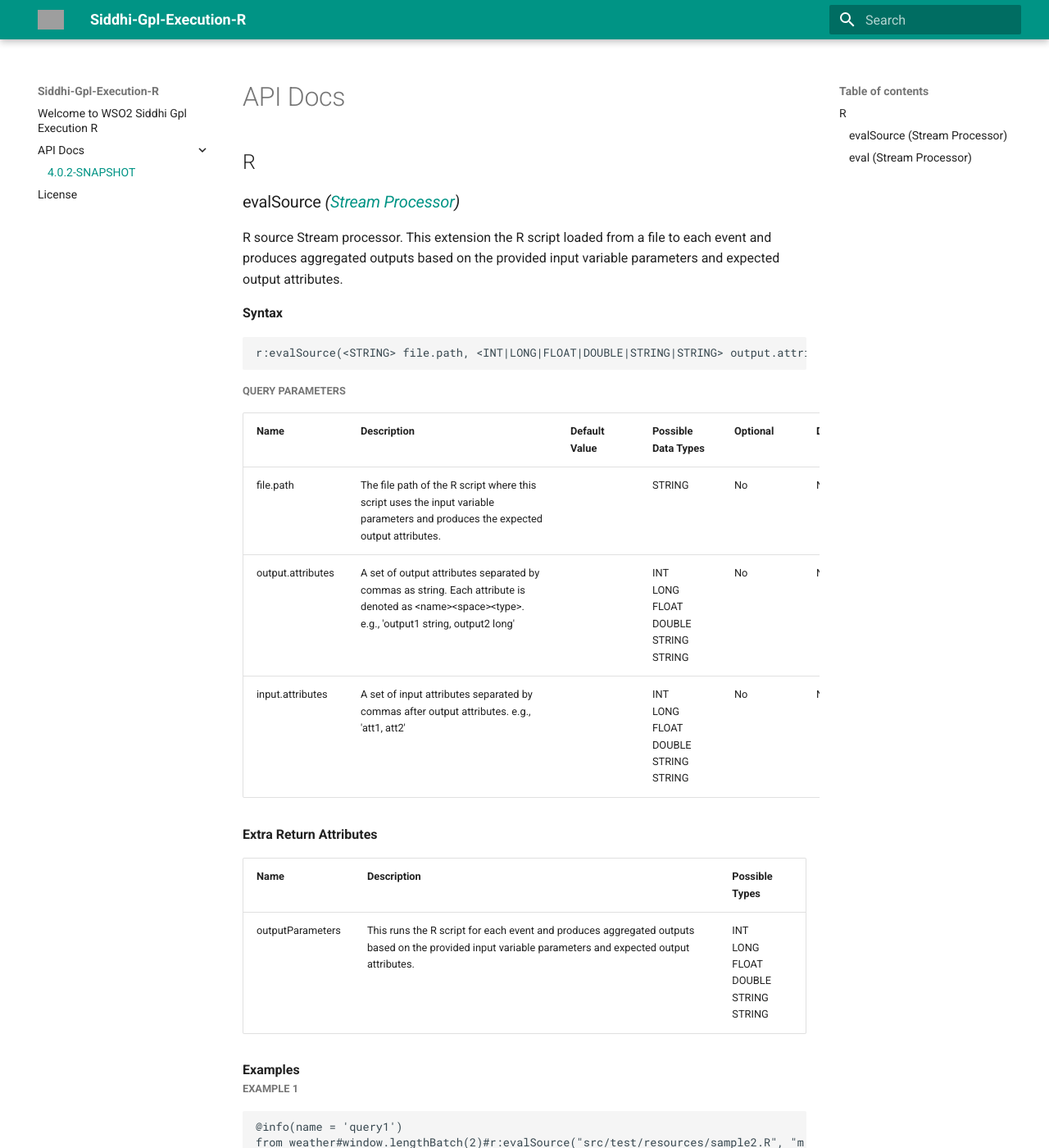
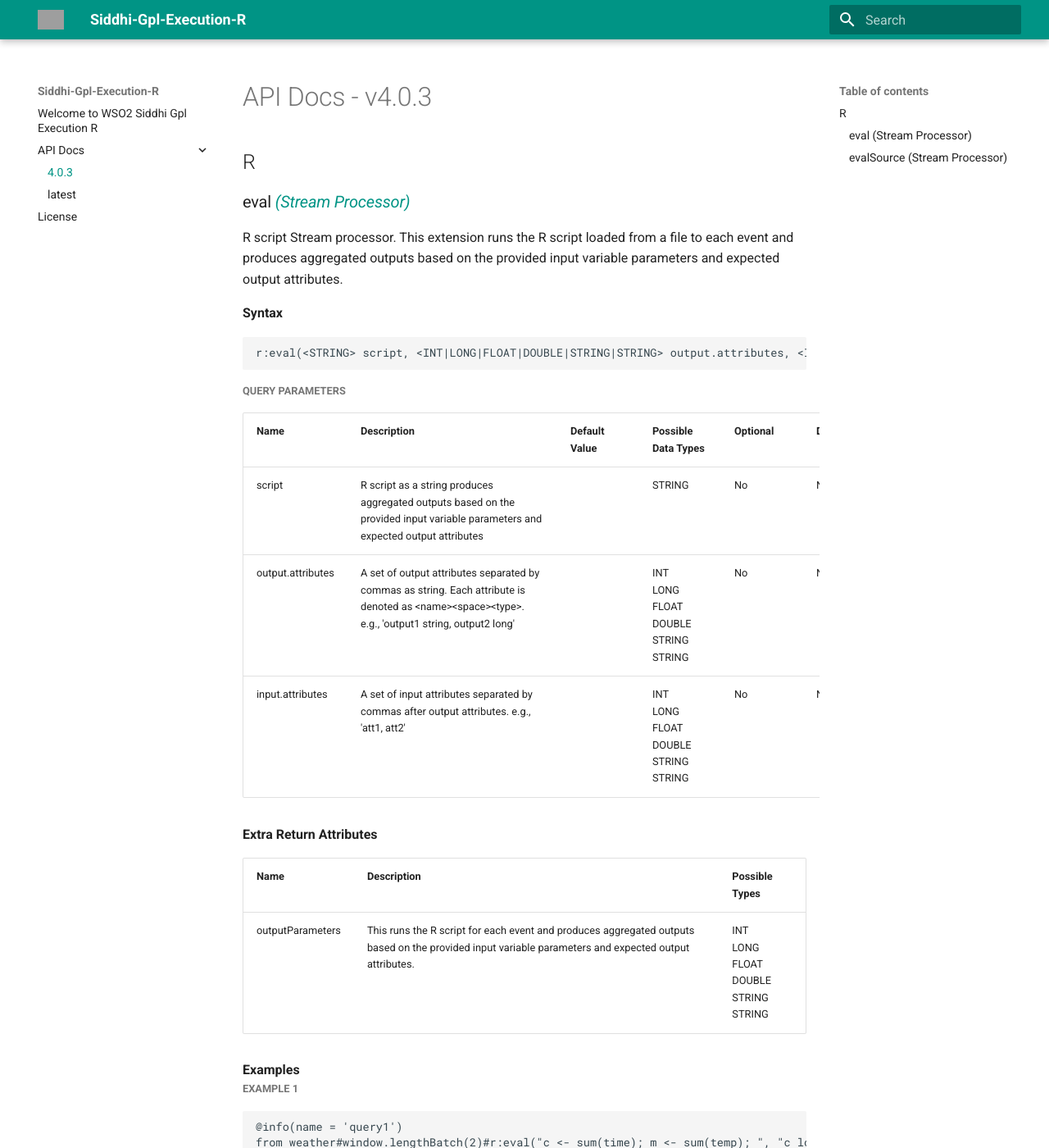
Before and after one commit to wso2-extensions/siddhi-gpl-execution-r, an MkDocs documentation site: the page built from docs/api/4.0.3.md, in a window 1280 px wide and 1400 px high. Shown: the whole window at 82% size. Built offline with MkDocs 1.6.1 and Material for MkDocs 9.7.7, drawn with Linux system fonts in a browser that asks for light colours; old or Windows-style settings are respelled for this version of MkDocs; some of the changed text lies outside the part shown; grey boxes are pictures that could not be loaded.

Commit message:
[WSO2-Release] [Release 4.0.3] update documentation for release 4.0.3

````diff
--- a/docs/api/4.0.2-SNAPSHOT.md
+++ b/docs/api/4.0.3.md
@@ -1,8 +1,76 @@
-# API Docs
+# API Docs - v4.0.3
 
 ## R
 
-### evalSource *(<a target="_blank" href="https://wso2.github.io/siddhi/documentation/siddhi-4.0/#stream-processors">Stream Processor</a>)*
+### eval *<a target="_blank" href="https://wso2.github.io/siddhi/documentation/siddhi-4.0/#stream-processor">(Stream Processor)</a>*
+
+<p style="word-wrap: break-word">R script Stream processor. This extension runs the R script loaded from a file to each event and produces aggregated outputs based on the provided input variable parameters and expected output attributes.</p>
+
+<span id="syntax" class="md-typeset" style="display: block; font-weight: bold;">Syntax</span>
+```
+r:eval(<STRING> script, <INT|LONG|FLOAT|DOUBLE|STRING|STRING> output.attributes, <INT|LONG|FLOAT|DOUBLE|STRING|STRING> input.attributes)
+```
+
+<span id="query-parameters" class="md-typeset" style="display: block; color: rgba(0, 0, 0, 0.54); font-size: 12.8px; font-weight: bold;">QUERY PARAMETERS</span>
+<table>
+    <tr>
+        <th>Name</th>
+        <th style="min-width: 20em">Description</th>
+        <th>Default Value</th>
+        <th>Possible Data Types</th>
+        <th>Optional</th>
+        <th>Dynamic</th>
+    </tr>
+    <tr>
+        <td style="vertical-align: top">script</td>
+        <td style="vertical-align: top; word-wrap: break-word">R script as a string produces aggregated outputs based on the provided input variable parameters and expected output attributes</td>
+        <td style="vertical-align: top"></td>
+        <td style="vertical-align: top">STRING</td>
+        <td style="vertical-align: top">No</td>
+        <td style="vertical-align: top">No</td>
+    </tr>
+    <tr>
+        <td style="vertical-align: top">output.attributes</td>
+        <td style="vertical-align: top; word-wrap: break-word">A set of output attributes separated by commas as string. Each attribute is denoted as &lt;name&gt;&lt;space&gt;&lt;type&gt;. e.g., 'output1 string, output2 long'</td>
+        <td style="vertical-align: top"></td>
+        <td style="vertical-align: top">INT<br>LONG<br>FLOAT<br>DOUBLE<br>STRING<br>STRING</td>
+        <td style="vertical-align: top">No</td>
+        <td style="vertical-align: top">No</td>
+    </tr>
+    <tr>
+        <td style="vertical-align: top">input.attributes</td>
+        <td style="vertical-align: top; word-wrap: break-word">A set of input attributes separated by commas after output attributes. e.g., 'att1, att2'</td>
+        <td style="vertical-align: top"></td>
+        <td style="vertical-align: top">INT<br>LONG<br>FLOAT<br>DOUBLE<br>STRING<br>STRING</td>
+        <td style="vertical-align: top">No</td>
+        <td style="vertical-align: top">No</td>
+    </tr>
+</table>
+<span id="extra-return-attributes" class="md-typeset" style="display: block; font-weight: bold;">Extra Return Attributes</span>
+<table>
+    <tr>
+        <th>Name</th>
+        <th style="min-width: 20em">Description</th>
+        <th>Possible Types</th>
+    </tr>
+    <tr>
+        <td style="vertical-align: top">outputParameters</td>
+        <td style="vertical-align: top; word-wrap: break-word">This runs the R script for each event and produces  aggregated outputs based on the provided input variable parameters and expected output attributes.</td>
+        <td style="vertical-align: top">INT<br>LONG<br>FLOAT<br>DOUBLE<br>STRING<br>STRING</td>
+    </tr>
+</table>
+
+<span id="examples" class="md-typeset" style="display: block; font-weight: bold;">Examples</span>
+<span id="example-1" class="md-typeset" style="display: block; color: rgba(0, 0, 0, 0.54); font-size: 12.8px; font-weight: bold;">EXAMPLE 1</span>
+```
+@info(name = 'query1')
+from weather#window.lengthBatch(2)#r:eval("c <- sum(time); m <- sum(temp); ", "c long, m double", time, temp)
+select *
+insert into dataOut;
+```
+<p style="word-wrap: break-word">TBD</p>
+
+### evalSource *<a target="_blank" href="https://wso2.github.io/siddhi/documentation/siddhi-4.0/#stream-processor">(Stream Processor)</a>*
 
 <p style="word-wrap: break-word">R source Stream processor. This extension the R script loaded from a file to each event and produces aggregated outputs based on the provided input variable parameters and expected output attributes.</p>
 
@@ -69,71 +137,3 @@
 insert into dataOut;
 ```
 <p style="word-wrap: break-word">This r source function takes in a r script file location and computes the output as defined in the file.</p>
-
-### eval *(<a target="_blank" href="https://wso2.github.io/siddhi/documentation/siddhi-4.0/#stream-processors">Stream Processor</a>)*
-
-<p style="word-wrap: break-word">R script Stream processor. This extension runs the R script loaded from a file to each event and produces aggregated outputs based on the provided input variable parameters and expected output attributes.</p>
-
-<span id="syntax" class="md-typeset" style="display: block; font-weight: bold;">Syntax</span>
-```
-r:eval(<STRING> script, <INT|LONG|FLOAT|DOUBLE|STRING|STRING> output.attributes, <INT|LONG|FLOAT|DOUBLE|STRING|STRING> input.attributes)
-```
-
-<span id="query-parameters" class="md-typeset" style="display: block; color: rgba(0, 0, 0, 0.54); font-size: 12.8px; font-weight: bold;">QUERY PARAMETERS</span>
-<table>
-    <tr>
-        <th>Name</th>
-        <th style="min-width: 20em">Description</th>
-        <th>Default Value</th>
-        <th>Possible Data Types</th>
-        <th>Optional</th>
-        <th>Dynamic</th>
-    </tr>
-    <tr>
-        <td style="vertical-align: top">script</td>
-        <td style="vertical-align: top; word-wrap: break-word">R script as a string produces aggregated outputs based on the provided input variable parameters and expected output attributes</td>
-        <td style="vertical-align: top"></td>
-        <td style="vertical-align: top">STRING</td>
-        <td style="vertical-align: top">No</td>
-        <td style="vertical-align: top">No</td>
-    </tr>
-    <tr>
-        <td style="vertical-align: top">output.attributes</td>
-        <td style="vertical-align: top; word-wrap: break-word">A set of output attributes separated by commas as string. Each attribute is denoted as &lt;name&gt;&lt;space&gt;&lt;type&gt;. e.g., 'output1 string, output2 long'</td>
-        <td style="vertical-align: top"></td>
-        <td style="vertical-align: top">INT<br>LONG<br>FLOAT<br>DOUBLE<br>STRING<br>STRING</td>
-        <td style="vertical-align: top">No</td>
-        <td style="vertical-align: top">No</td>
-    </tr>
-    <tr>
-        <td style="vertical-align: top">input.attributes</td>
-        <td style="vertical-align: top; word-wrap: break-word">A set of input attributes separated by commas after output attributes. e.g., 'att1, att2'</td>
-        <td style="vertical-align: top"></td>
-        <td style="vertical-align: top">INT<br>LONG<br>FLOAT<br>DOUBLE<br>STRING<br>STRING</td>
-        <td style="vertical-align: top">No</td>
-        <td style="vertical-align: top">No</td>
-    </tr>
-</table>
-<span id="extra-return-attributes" class="md-typeset" style="display: block; font-weight: bold;">Extra Return Attributes</span>
-<table>
-    <tr>
-        <th>Name</th>
-        <th style="min-width: 20em">Description</th>
-        <th>Possible Types</th>
-    </tr>
-    <tr>
-        <td style="vertical-align: top">outputParameters</td>
-        <td style="vertical-align: top; word-wrap: break-word">This runs the R script for each event and produces  aggregated outputs based on the provided input variable parameters and expected output attributes.</td>
-        <td style="vertical-align: top">INT<br>LONG<br>FLOAT<br>DOUBLE<br>STRING<br>STRING</td>
-    </tr>
-</table>
-
-<span id="examples" class="md-typeset" style="display: block; font-weight: bold;">Examples</span>
-<span id="example-1" class="md-typeset" style="display: block; color: rgba(0, 0, 0, 0.54); font-size: 12.8px; font-weight: bold;">EXAMPLE 1</span>
-```
-@info(name = 'query1')
-from weather#window.lengthBatch(2)#r:eval("c <- sum(time); m <- sum(temp); ", "c long, m double", time, temp)
-select *
-insert into dataOut;
-```
-<p style="word-wrap: break-word">TBD</p>
--- a/mkdocs.yml
+++ b/mkdocs.yml
@@ -15,6 +15,7 @@
 pages:
 - Welcome to WSO2 Siddhi Gpl Execution R: index.md
 - API Docs:
-  - 4.0.2-SNAPSHOT: api/4.0.2-SNAPSHOT.md
+  - 4.0.3: api/4.0.3.md
+  - latest: api/latest.md
 - License: license.md
 theme: material
````
Also changed, not shown: README.md (+2 -4 lines), docs/api/latest.md (added, +139 -0 lines), docs/index.md (+2 -4 lines).
